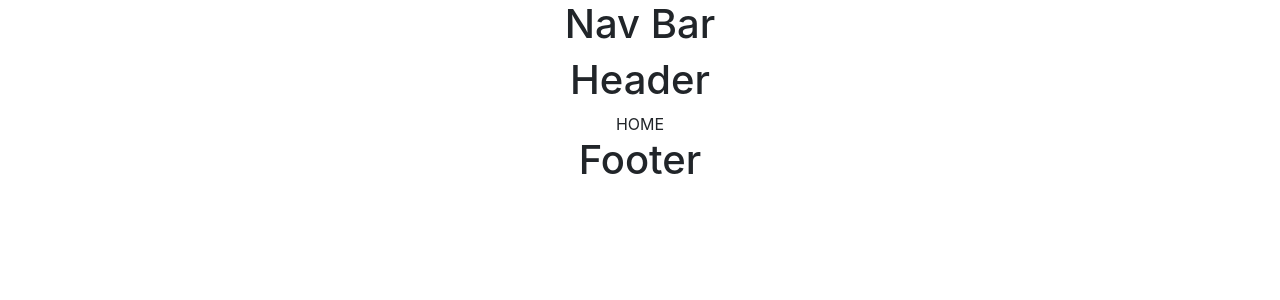
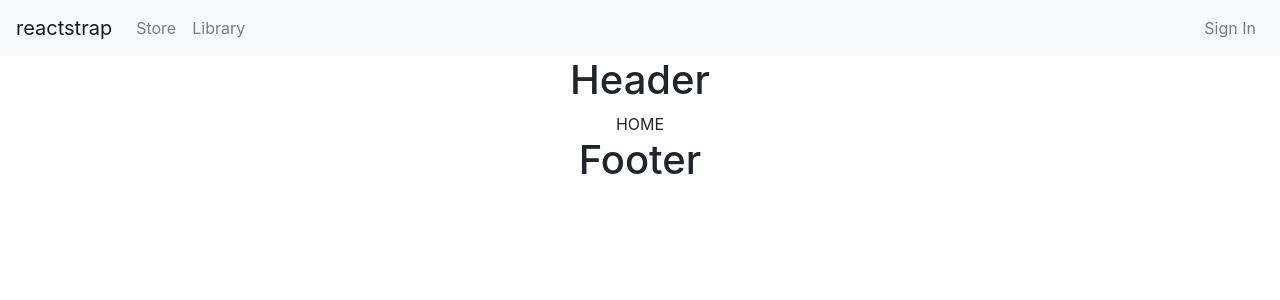
Before and after one commit to ecommerce-401-project/velocity, a React (Create React App) app: page / in a window 1280 px wide. Shown: the top 300 px of the page. Built offline with nearby package versions, Linux system fonts and the light colour scheme.

Commit message:
add navbar

```diff
--- a/src/components/navigation/index.js
+++ b/src/components/navigation/index.js
@@ -1,9 +1,54 @@
 import React from 'react';
+import {
+  Collapse,
+  Navbar,
+  NavbarToggler,
+  NavbarBrand,
+  Nav,
+  NavItem,
+  NavLink,
+  UncontrolledDropdown,
+  DropdownToggle,
+  DropdownMenu,
+  DropdownItem } from 'reactstrap';
 
-const Navigation = () => {
-  return (
-    <div><h1>Nav Bar</h1></div>
-  )
-};
+export default class Navigation extends React.Component {
+  constructor(props) {
+    super(props);
 
-export default Navigation;
+    this.toggle = this.toggle.bind(this);
+    this.state = {
+      isOpen: false
+    };
+  }
+  toggle() {
+    this.setState({
+      isOpen: !this.state.isOpen
+    });
+  }
+  render() {
+    return (
+      <div>
+        <Navbar color="light" light expand="sm">
+          <NavbarBrand href="/">reactstrap</NavbarBrand>
+          <NavbarToggler onClick={this.toggle} />
+          <Collapse isOpen={this.state.isOpen} navbar>
+            <Nav className="" navbar>
+              <NavItem>
+                <NavLink href="/components/">Store</NavLink>
+              </NavItem>
+              <NavItem>
+                <NavLink href="https://github.com/reactstrap/reactstrap">Library</NavLink>
+              </NavItem>
+            </Nav>
+            <Nav className="ml-auto" navbar>
+              <NavItem>
+                <NavLink href="/components/">Sign In</NavLink>
+              </NavItem>
+            </Nav>
+          </Collapse>
+        </Navbar>
+      </div>
+    );
+  }
+}
```
